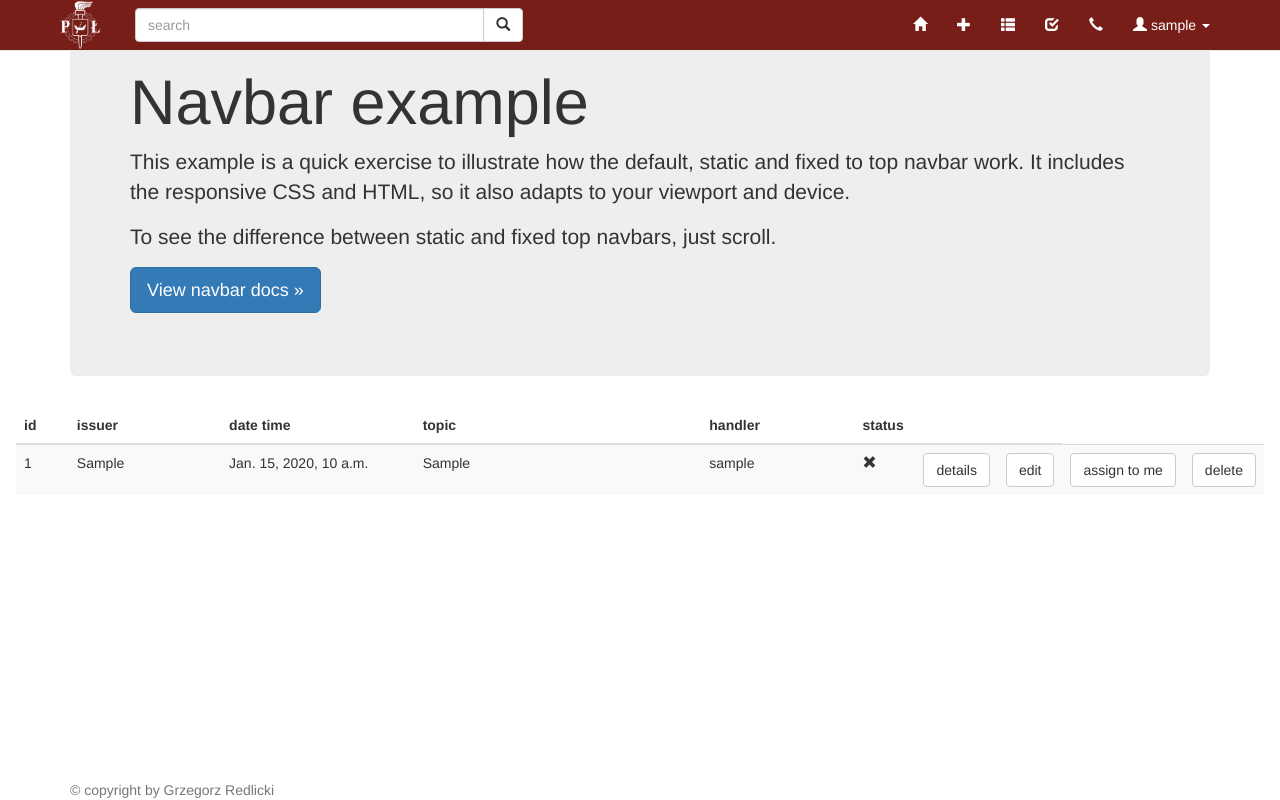
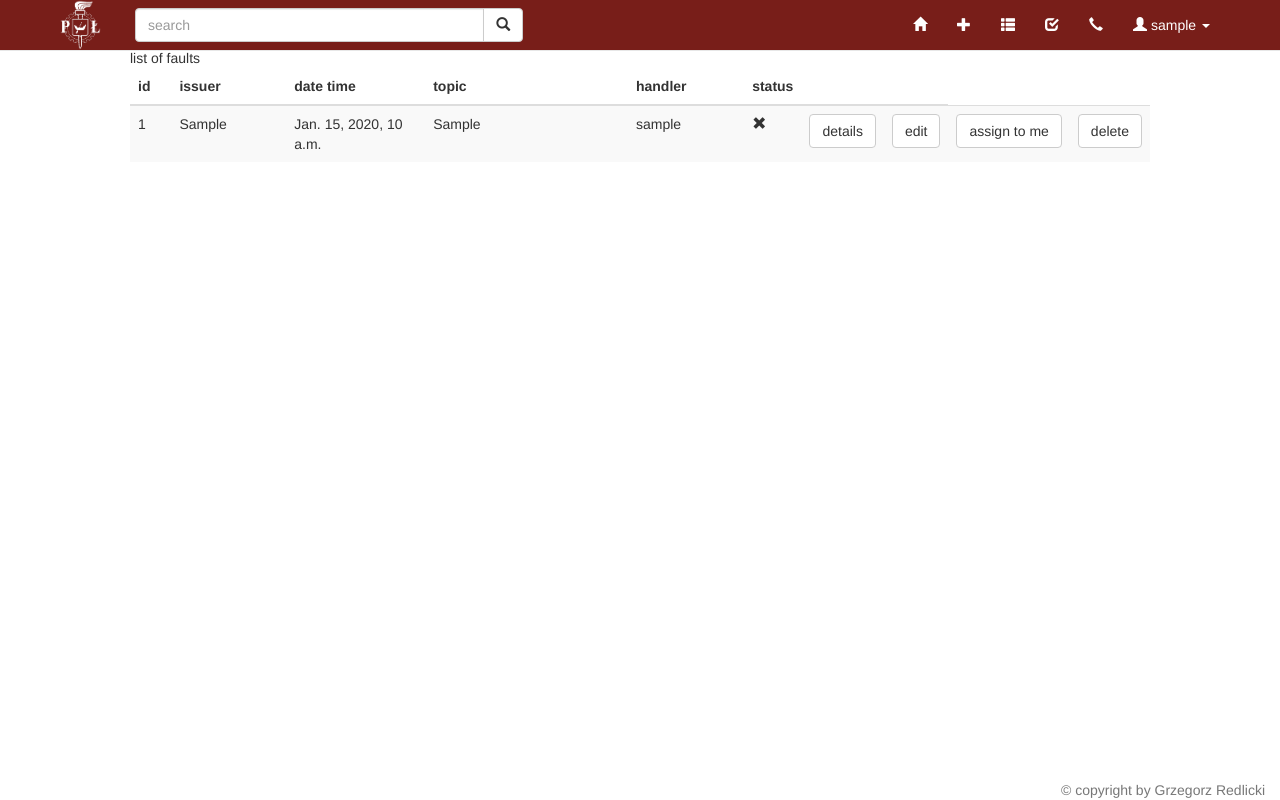
Before and after one commit to redlickigrzegorz/support-center, a Django app: page /index/ in a window 1280 px wide. Run offline with Django 3.2, Linux system fonts and the light colour scheme; a user stored in the database is signed in; tables that the repository leaves empty hold one stand-in row (values such as "Sample post"); some libraries are stand-ins or nearby versions.

Commit message:
first step for body part

```diff
--- /dev/null
+++ b/cti/static/cti/body.css
@@ -0,0 +1,3 @@
+.jumbotron {
+    background-color: #ffffff;
+}
--- a/cti/static/cti/menu.css
+++ b/cti/static/cti/menu.css
@@ -101,3 +101,11 @@
         display: inline;
 	}
 }
+
+.footer-container {
+    width: 100%;
+}
+
+.footer {
+    float:right;
+}
--- a/cti/templates/cti/base.html
+++ b/cti/templates/cti/base.html
@@ -13,6 +13,7 @@
         <link rel="stylesheet" href="//code.jquery.com/ui/1.12.1/themes/base/jquery-ui.css">
 
         <link rel="stylesheet" type="text/css" href="{% static 'cti/menu.css' %}" />
+        <link rel="stylesheet" type="text/css" href="{% static 'cti/body.css' %}" />
         <link rel="stylesheet" type="text/css" href="{% static 'cti/style.css' %}" />
         <link rel="stylesheet" type="text/css" href="{% static 'cti/logo.css' %}" />
 
@@ -103,19 +104,17 @@
         </nav>
         <div class="container">
             <div class="jumbotron">
-                <h1>Navbar example</h1>
-                <p>This example is a quick exercise to illustrate how the default, static and fixed to top navbar work. It includes the responsive CSS and HTML, so it also adapts to your viewport and device.</p>
-                <p>To see the difference between static and fixed top navbars, just scroll.</p>
-                <p>
-                    <a class="btn btn-lg btn-primary" href="../../components/#navbar" role="button">View navbar docs &raquo;</a>
-                </p>
-            </div>
-        </div>
-        <div class="container-fluid container-body">
-            <div class="navbar navbar-body">
-                {% include 'cti/contact_modal.html' %}
-                {% block body %}
-                {% endblock %}
+                <div class="body-header">
+                    <span class="body-brand">
+                        {% block header %}
+                        {% endblock %}
+                    </span>
+                </div>
+                <div class="body-container">
+                    {% include 'cti/contact_modal.html' %}
+                    {% block body %}
+                    {% endblock %}
+                </div>
             </div>
         </div>
         <footer class="footer navbar-fixed-bottom">
```
